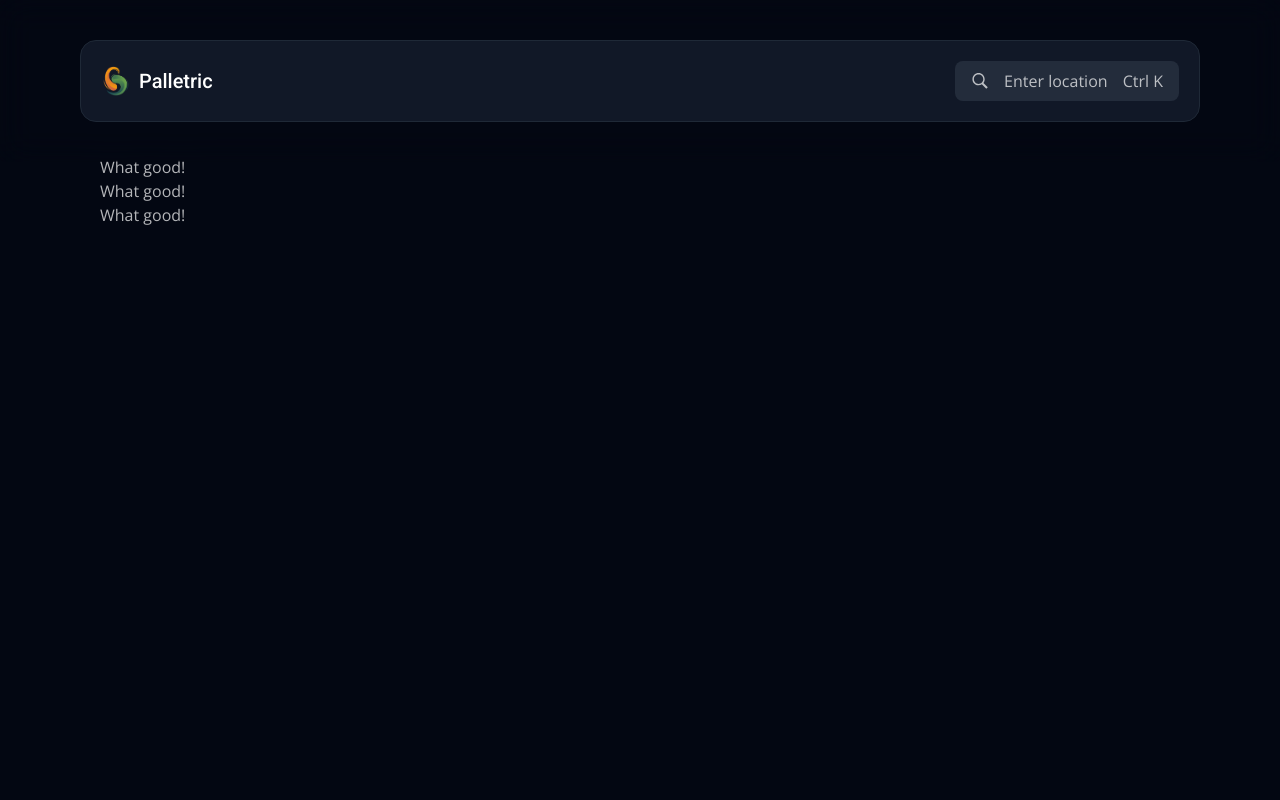
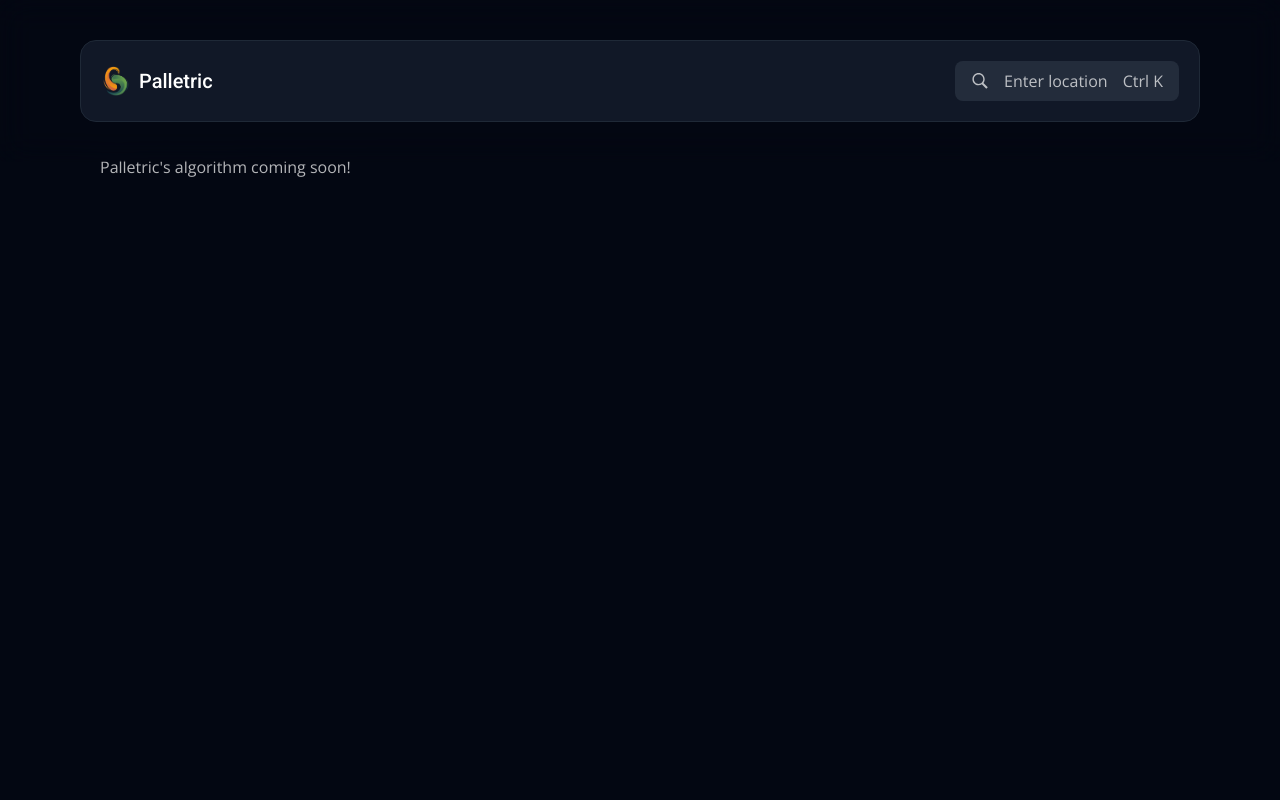
Before and after one commit to Joshardals/Palletric, a Next.js app: page / in a window 1280 px wide. Shown: the top 800 px of the page. Built offline with nearby package versions, Linux system fonts and the light colour scheme; no server answers.

Commit message:
initial commit

```diff
--- a/app/(root)/page.tsx
+++ b/app/(root)/page.tsx
@@ -35,9 +35,7 @@ export default function Home() {
   return (
     <main className="hfPadding h-screen">
       <div className="px-5">
-        <p>What good!</p>
-        <p>What good!</p>
-        <p>What good!</p>
+        <p>Palletric&apos;s algorithm coming soon!</p>
 
         <SearchContainer />
       </div>
```
